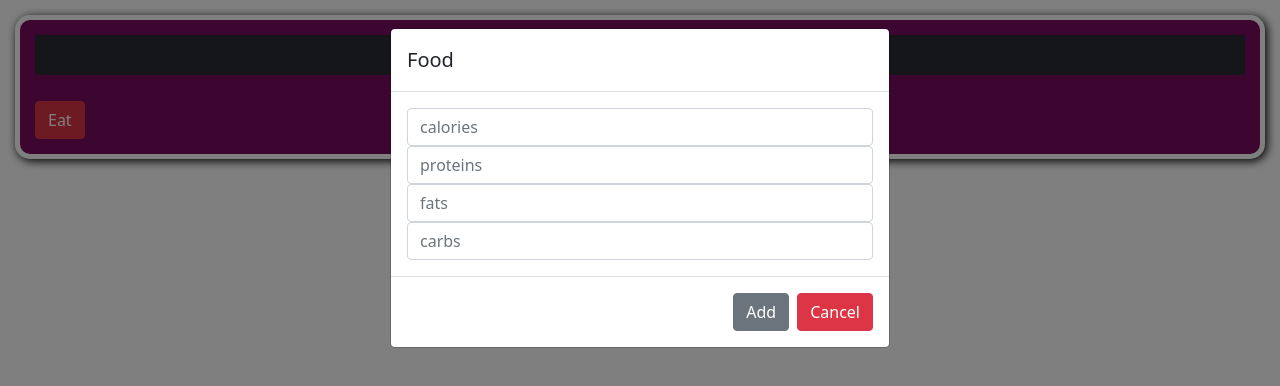
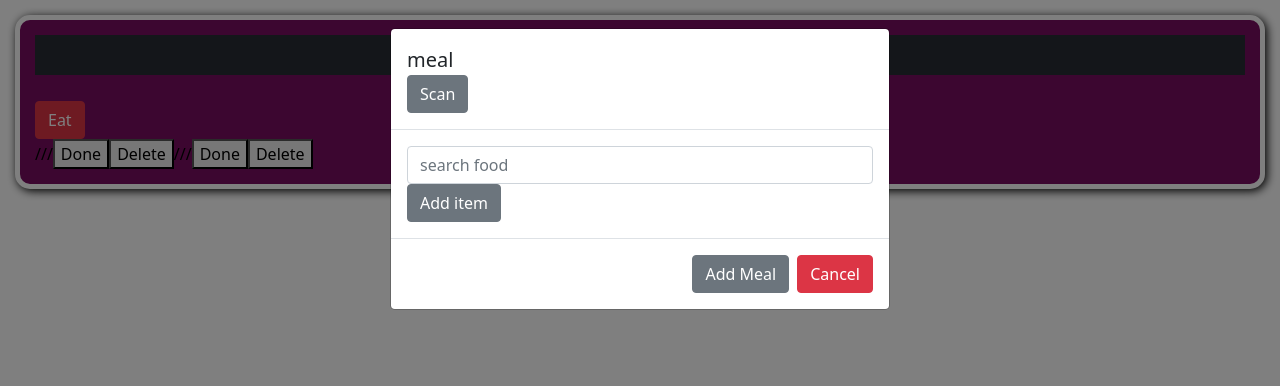
Before and after one commit to nikolaedorosh/PPP, a React (Create React App) app in the folder front-end/: page /logger in a window 1280 px wide. Both pictures are taken after a click on the button "Eat". Shown: the top 386 px of the page. Built offline with nearby package versions, Linux system fonts and the light colour scheme.

Commit message:
semiSearch

```diff
--- a/front-end/src/components/Item/Item.jsx
+++ b/front-end/src/components/Item/Item.jsx
@@ -1,4 +1,3 @@
-import { useState } from 'react';
 import React from 'react'
 
 
--- a/front-end/src/components/List/List.jsx
+++ b/front-end/src/components/List/List.jsx
@@ -1,71 +1,100 @@
-import { useState } from 'react';
+import { useEffect, useState } from 'react';
 import React from 'react'
 import Item from '../Item/Item';
-import { Button, Modal, ModalHeader, ModalBody, ModalFooter, Input, Form } from 'reactstrap';
+import { Button, Modal, ModalHeader, ModalBody, ModalFooter, Input, Form, Label, FormGroup } from 'reactstrap';
+import { useDispatch, useSelector } from 'react-redux';
+import {ADD_MEAL} from '../../redux/types/foodTypes'
 
 
 function List() {
 
-  // const food = useSelector(state => state.food)
+  const meal = useSelector(state => state.meal)
+  const dispatch = useDispatch();
 
-  const food = []
+  const food = [meal]
+  food.push(meal)
+
+
   const [open, setOpen] = useState(false)
-  const [cal, setCal] = useState(null)
-  const [prot, setProt] = useState(null)
-  const [fat, setFat] = useState(null)
-  const [carb, setCarb] = useState(null)
+  const [scan, setScan] = useState(false)
+  const [text, setText] = useState("")
+
+  const [options, setOptions] = useState([])
+
+  const [cal, setCal] = useState(0)
+  const [prot, setProt] = useState(0)
+  const [carb, setCarb] = useState(0)
+  const [fat, setFat] = useState(0)
 
 
   function clickHandler() {
     setOpen(prev => !prev)
   }
 
-  function changeInputHandler (e) {
-    const input = e.target.value
-    switch (e.target.value.className.split(' ')[0]) {
-      case "calories":
-        setCal(input)
-        break;
-      case "proteins":
-        setProt(input)
-        break;
-      case "fats":
-        setFat(input)
-        break;
-      case "carbs":
-        setCarb(input)
-        break;
-      default:
-        break;
+  function tabClickHandler() {
+    setScan(prev => !prev)
+  }
+
+  function changeMeal(e, i) {
+    setText(e.target.value)
+    if (text) {
+      fetch(`https://api.nal.usda.gov/fdc/v1/foods/search?query=${text}&api_key=pA7oxG3VbA0Inm6fJ5FM9dinnurffpJgq8U5aEoK`)
+      .then(resp => resp.json())
+      .then(res => {
+        console.log(res.foods)
+        setOptions(res.foods)})
     }
   }
 
-  function createFood(e) {
+  useEffect(() => {
+    const timeoutId = setTimeout(() => {
+    }, 1000);
+    return () => clearTimeout(timeoutId);
+  }, [text]);
+
+
+  function createMeal(e) {
     e.preventDefault()
+    dispatch({
+      type: ADD_MEAL,
+      payload: {date: Date.now(), info: {cal, prot, carb, fat}}
+    })
     setOpen(prev => !prev)
+  }
+
+
+  function addFoodHandler() {
+
   }
 
   return (
     <>
       <Button color="danger" onClick={clickHandler}>Eat</Button>
       <Modal isOpen={open}>
-          <Form onSubmit={createFood}>
-            <ModalHeader>Food</ModalHeader>
+          <Form onSubmit={createMeal} inline>
+            <ModalHeader>
+              meal
+              <div>
+                <Button onClick={tabClickHandler} type="button">{scan? "Type": "Scan"}</Button>
+              </div>
+            </ModalHeader>
             <ModalBody>
-                <Input onChange={changeInputHandler} className="calories" type="number" min="0" placeholder="calories"></Input>
-                <Input onChange={changeInputHandler} className="proteins" type="number" min="0"placeholder="proteins"></Input>
-                <Input onChange={changeInputHandler} className="fats" type="number" min="0" placeholder="fats"></Input>
-                <Input onChange={changeInputHandler} className="carbs" type="number" min="0" placeholder="carbs"></Input>
+              {!scan?
+                <FormGroup>
+                <Input placeholder="search food" options={options} Input/>
+                <Button onClick={addFoodHandler} type="button">Add item</Button>
+              </FormGroup>
+              : "scan"}
             </ModalBody>
             <ModalFooter>
-              <Button>Add</Button>{' '}
+              <Button>Add Meal</Button>{' '}
               <Button type="button" onClick={clickHandler} color="danger">Cancel</Button>
             </ModalFooter>
           </Form>
       </Modal>
       <div>
         {food.length? food.map(el =>
-        <Item key={Math.random()} id={el.id} name={el.name} Kcals={el.Kcals} fats={el.fats} carbs={el.carbs} proteins={el.proteins}/>
+        <Item key={Math.random()} id={el.id} name={el.name} cal={el.cal} fat={el.fat} carb={el.carb} prot={el.prot}/>
           ) : <> </>}
       </div>
     </>
--- a/front-end/src/redux/initState.js
+++ b/front-end/src/redux/initState.js
@@ -1,7 +1,15 @@
 const initState = {
   isSignedIn: false,
   userID: null,
-  food: []
+  meal: [{
+    date: "",
+    info: {
+      cal: 0,
+      fat: 0,
+      prot: 0,
+      carb: 0,
+    }
+  }]
 };
 
 export default initState;
--- a/front-end/src/redux/reducers/allReducers.js
+++ b/front-end/src/redux/reducers/allReducers.js
@@ -1,6 +1,8 @@
 import { combineReducers } from "redux";
 import authReducer from "./userReducer";
+import foodReducer from "./foodReducer";
 
 export default combineReducers({
   auth: authReducer,
+  meal: foodReducer
 });
--- /dev/null
+++ b/front-end/src/redux/reducers/foodReducer.js
@@ -0,0 +1,19 @@
+import { DELETE_MEAL, ADD_MEAL } from "../types/foodTypes";
+import initState from "../initState";
+
+const foodReducer = (state = [], action) => {
+  switch (action.type) {
+    case ADD_MEAL:
+      return {
+        meal: action.payload
+      }
+    case DELETE_MEAL:
+      return {
+        meal: state.meal.filter(el => el.date !== action.payload)
+      }
+    default:
+      return state;
+  }
+};
+
+export default foodReducer;
--- /dev/null
+++ b/front-end/src/redux/types/foodTypes.js
@@ -0,0 +1,4 @@
+const ADD_MEAL = "ADD_MEAL";
+const DELETE_MEAL = "DELETE_MEAL";
+
+export { ADD_MEAL, DELETE_MEAL };
```
Also changed, not shown: 1 other file (tests, documents, lock files or other folders).
